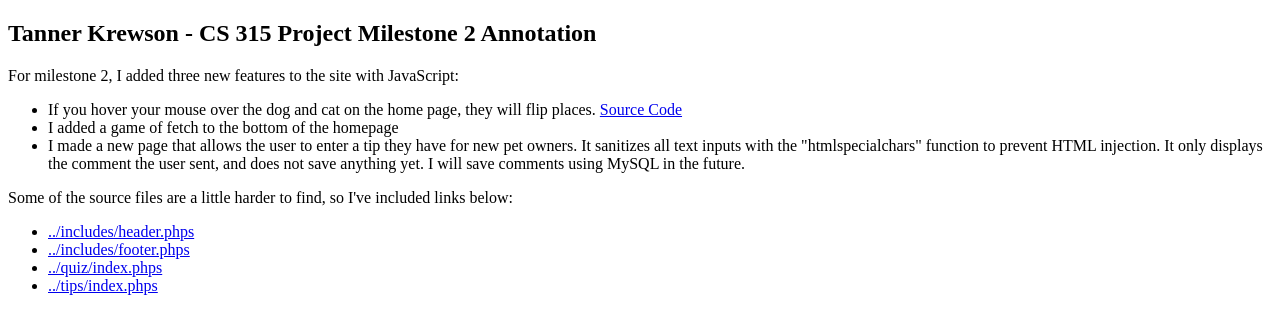
After one commit to tannerkrewson/cs315-website-project, a PHP site: page /annotations/m3.html in a window 1280 px wide. The commit adds this page. Shown: the top 334 px of the page. Run offline with PHP 8.4, Linux system fonts and the light colour scheme.

Commit message:
Added fetch game

```diff
--- /dev/null
+++ b/project/annotations/m3.html
@@ -0,0 +1,49 @@
+<!DOCTYPE html>
+<html lang="en">
+	<head>
+		<meta charset="utf-8">
+		<title>Tanner Krewson - CS 315 Project Milestone 2 Annotation</title>
+	</head>
+	<body>
+		<h2>Tanner Krewson - CS 315 Project Milestone 2 Annotation</h2>
+		<p>
+			For milestone 2, I added three new features to the site with
+			JavaScript:
+			<ul>
+				<li>
+					If you hover your mouse over the dog and cat on the home
+					page, they will flip places.
+					<a href="../flip.js">Source Code</a>
+				</li>
+				<li>
+					I added a game of fetch to the bottom of the homepage
+				</li>
+				<li>
+					I made a new page that allows the user to enter a tip they
+					have for new pet owners. It sanitizes all text inputs with
+					the "htmlspecialchars" function to prevent HTML injection.
+					It only displays the comment the user sent, and does not
+					save anything yet. I will save comments using MySQL in the
+					future.
+				</li>
+			</ul>
+		</p>
+		<p>
+			Some of the source files are a little harder to find, so I've
+			included links below:
+			<ul>
+				<li>
+					<a href="../includes/header.phps">../includes/header.phps</a>
+				</li>
+				<li>
+					<a href="../includes/footer.phps">../includes/footer.phps</a>
+				</li>
+				<li>
+					<a href="../quiz/index.phps">../quiz/index.phps</a>
+				</li>
+				<li>
+					<a href="../tips/index.phps">../tips/index.phps</a>
+				</li>
+			</ul>
+	</body>
+</html>
```
Also changed, not shown: project/fetch.js (added, +87 -0 lines), project/index.html (+9 -1 lines), project/main.css (+17 -0 lines), project/ball.png (added), project/fetch.png (added), project/flip.js (renamed from project/index.js), 1 other file.
